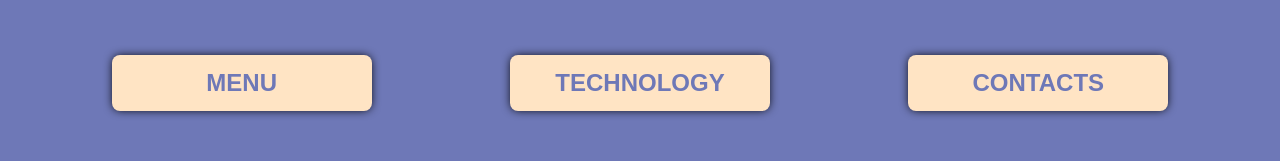
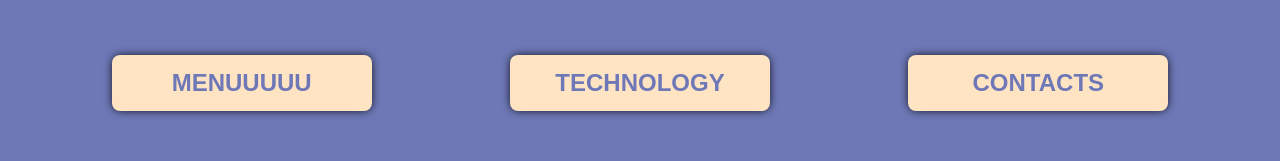
Before and after one commit to svetasukhovieieva/final_pr, a plain HTML site: page index.html in a window 1280 px wide. Shown: the top 161 px of the page. Drawn offline with Linux system fonts and the light colour scheme.

Commit message:
Update index.html

```diff
--- a/index.html
+++ b/index.html
@@ -10,7 +10,7 @@
 <body>
     <header>
         <nav class="container menu">
-            <a href="./index2.html">Menu</a>
+            <a href="./index2.html">Menuuuuu</a>
             <a href="#">Technology</a>
             <a href="#">Contacts</a>
         </nav>
```
